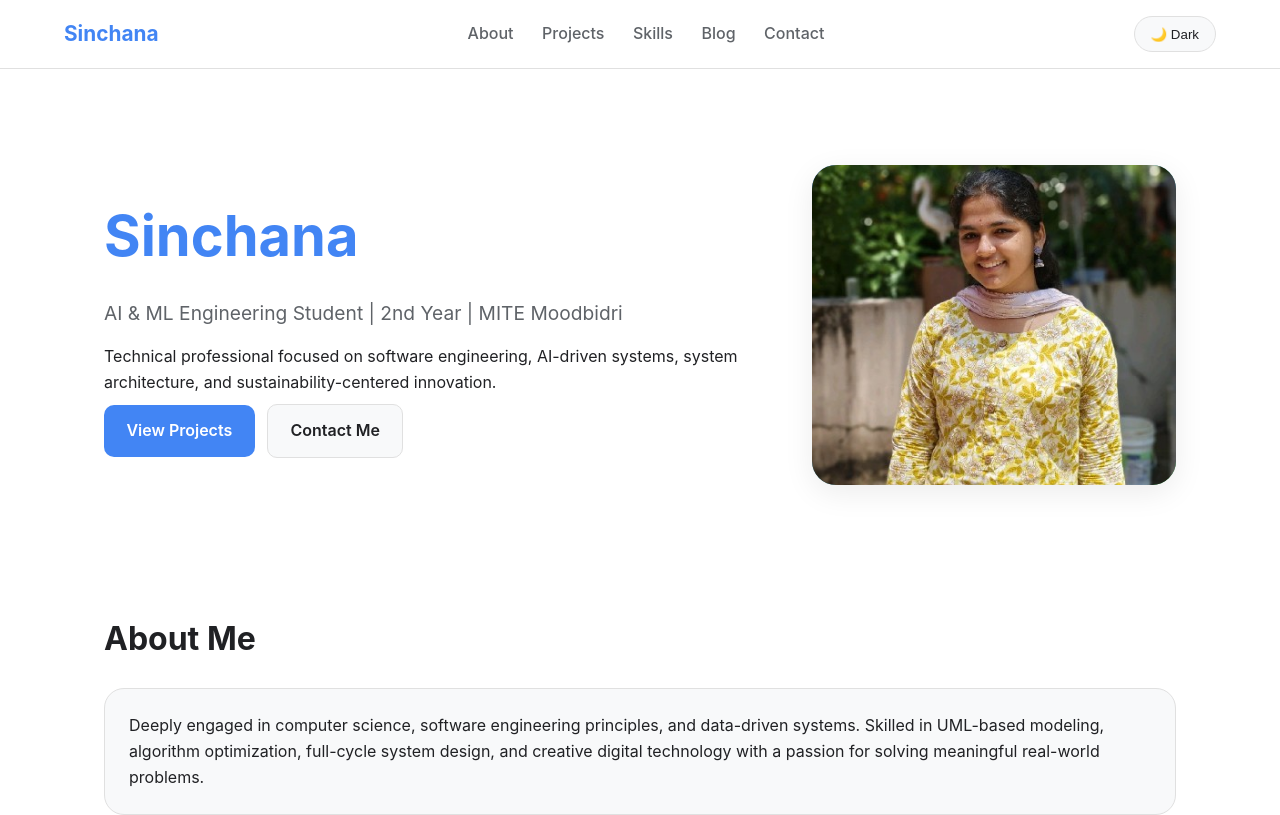
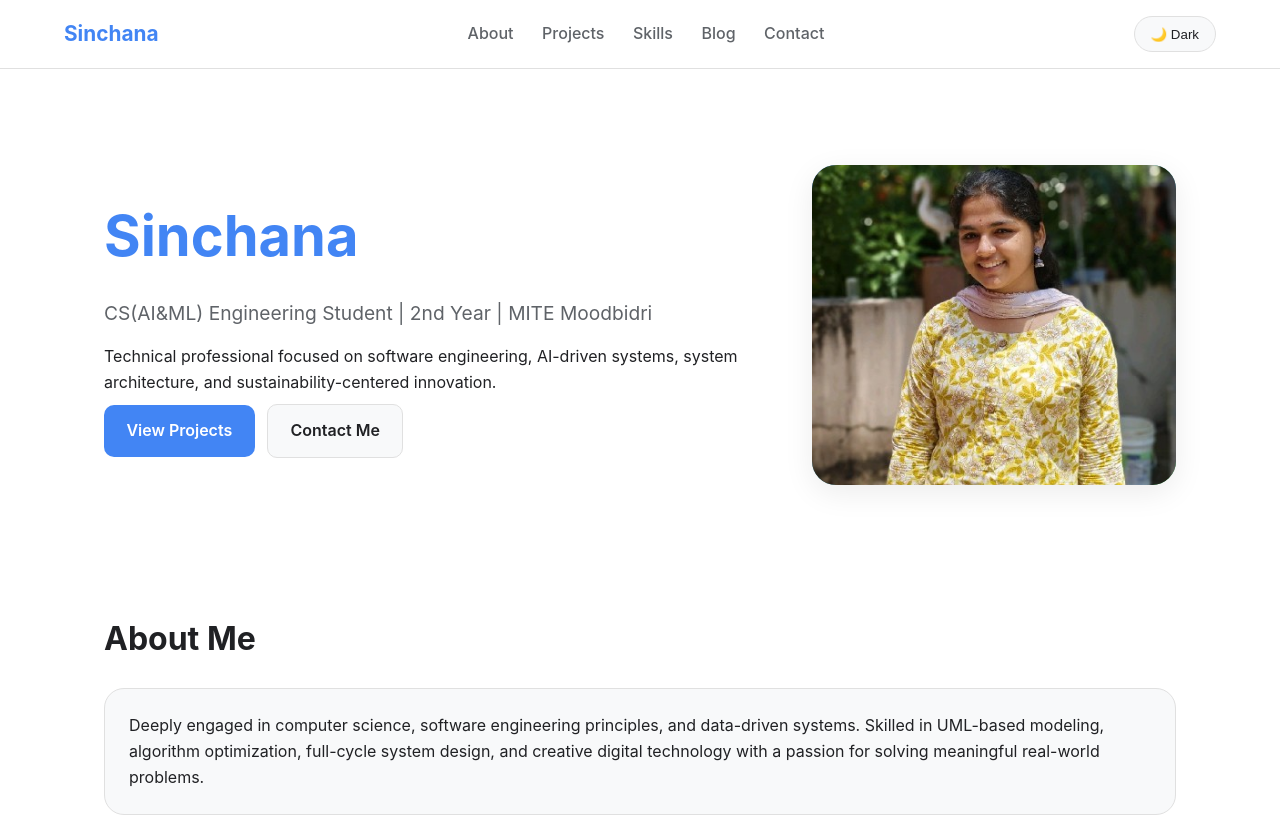
Before and after one commit to Sinchana-jpg/portfolio, a plain HTML site: page index.html in a window 1280 px wide. Shown: the top 815 px of the page. Drawn offline with Linux system fonts and the light colour scheme.

Commit message:
index.html

```diff
--- a/index.html
+++ b/index.html
@@ -28,7 +28,7 @@
     <div>
       <h1>Sinchana</h1>
       <p class="subtitle">
-        AI & ML Engineering Student | 2nd Year | MITE Moodbidri
+        CS(AI&ML) Engineering Student | 2nd Year | MITE Moodbidri
       </p>
 
       <p>
```
